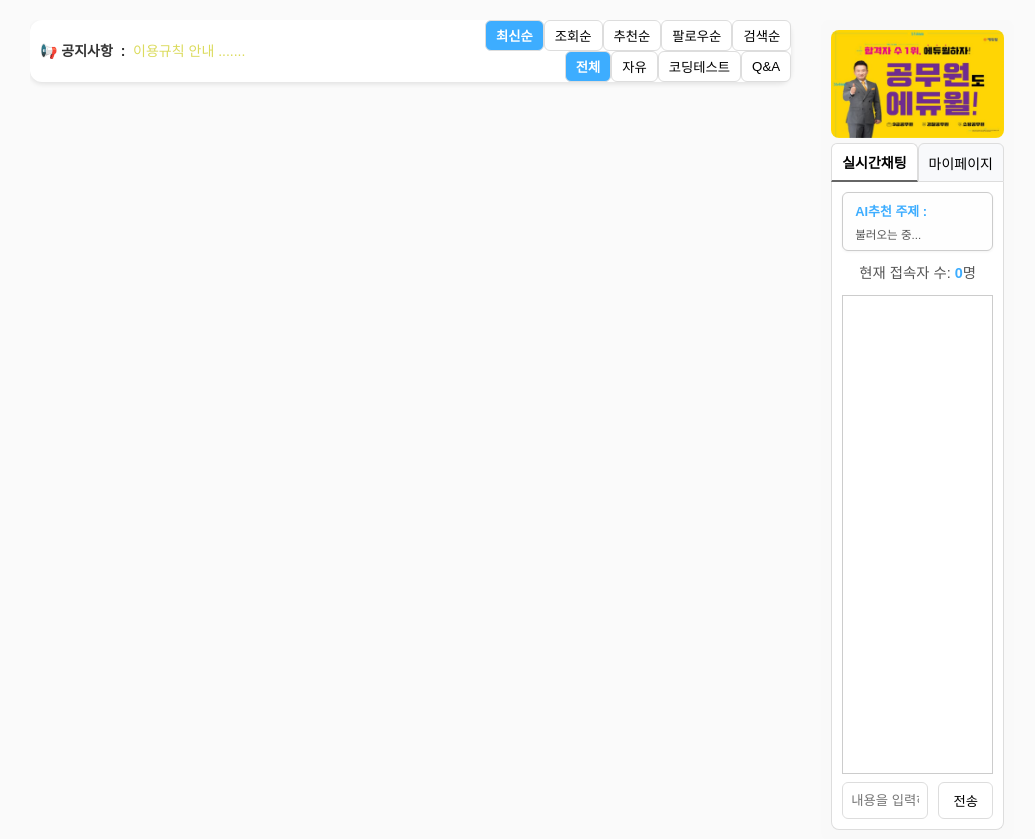
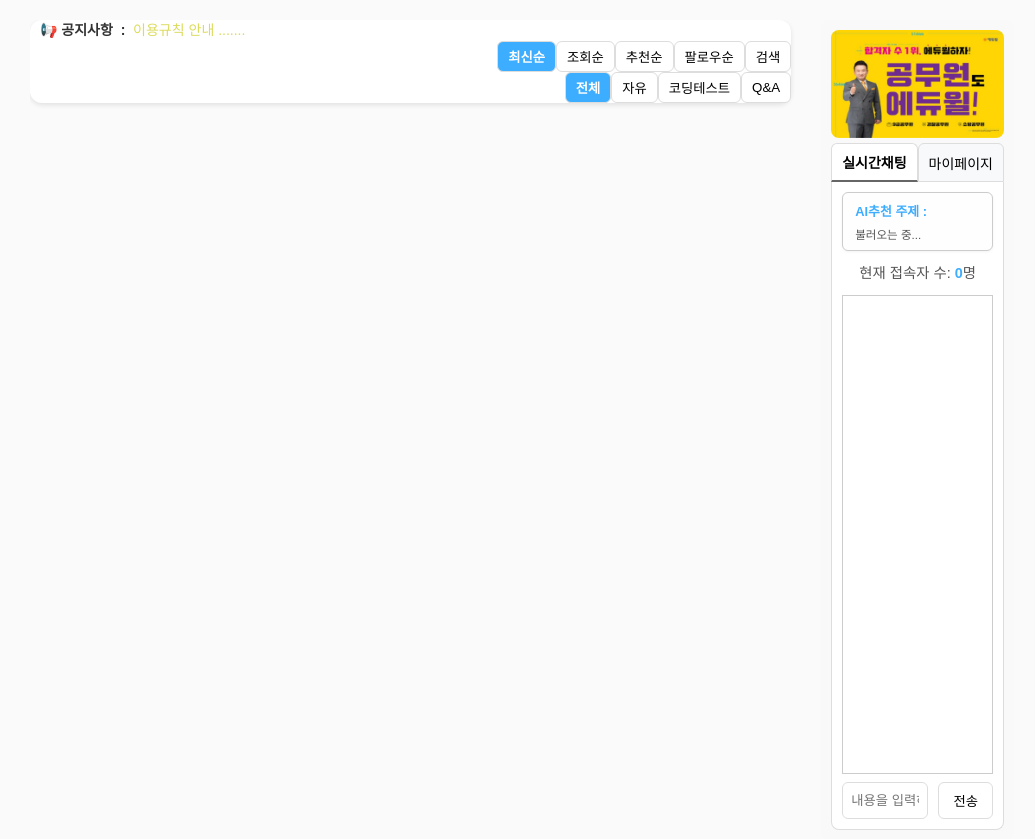
Before and after one commit to ekaxoddltka-source/flaskproject, a Flask app: page / in a window 1280 px wide. Shown: the part 114-953 px from the top of the page, without its empty margins (118-1153 px from the left). Run offline with Flask 3, Linux system fonts and the light colour scheme; data that the repository does not hold is empty; some libraries are stand-ins or nearby versions.

Commit message:
글쓰기 버튼 교체, 공지사항 호출 주기 변경, 버튼 리뉴얼 밑작업

```diff
--- a/app/home/routes.py
+++ b/app/home/routes.py
@@ -79,6 +79,8 @@ def load_more_posts():
             board_filter_sql += " AND board_category = 5"
         elif "/privacy" in current_route:
             board_filter_sql += " AND board_category = 6"
+        else:
+            board_filter_sql += " AND board_category IN (1,2,3)"
 
         # 팔로우 필터
         login_user_id = session.get("user", {}).get("id")
@@ -431,7 +433,7 @@ def home():
         conn.close()
 
     notice_buttons = {
-        "top_buttons": ["최신순", "조회순", "추천순", "팔로우순", "검색순"],
+        "top_buttons": ["최신순", "조회순", "추천순", "팔로우순", "검색"],
         "feed_buttons": ["전체", "자유", "코딩테스트", "Q&A"]
     }
 
@@ -905,7 +907,7 @@ def info():
         conn.close()
 
     notice_buttons = {
-    "top_buttons": ["최신순", "조회순", "검색순"],
+    "top_buttons": ["최신순", "조회순", "검색"],
     "feed_buttons": ["전체"]
     }
 
@@ -1108,7 +1110,7 @@ def terms():
         conn.close()
 
     notice_buttons = {
-    "top_buttons": ["최신순", "조회순", "검색순"],
+    "top_buttons": ["최신순", "조회순", "검색"],
     "feed_buttons": ["전체"]
     }
 
@@ -1311,7 +1313,7 @@ def privacy():
         conn.close()
 
     notice_buttons = {
-    "top_buttons": ["최신순", "조회순", "검색순"],
+    "top_buttons": ["최신순", "조회순", "검색"],
     "feed_buttons": ["전체"]
     }
 
@@ -1940,7 +1942,7 @@ def tag_filter(tag_name=None):
         conn.close()
 
     notice_buttons = {
-        "top_buttons": ["최신순", "조회순", "추천순", "팔로우순", "검색순"],
+        "top_buttons": ["최신순", "조회순", "추천순", "팔로우순", "검색"],
         "feed_buttons": ["전체", "자유", "코딩테스트", "Q&A"]
     }
 
--- a/app/home/templates/home.html
+++ b/app/home/templates/home.html
@@ -214,7 +214,7 @@
 
 {% if show_writeBtn %}
 {% if session.user %}
-<a href="{{ url_for('home.write') }}" class="write-btn">✏</a>
+<a href="{{ url_for('home.write') }}" class="write-btn">＋</a>
 {% endif %}
 {% endif %}
 
--- a/app/home/templates/info.html
+++ b/app/home/templates/info.html
@@ -138,7 +138,7 @@
 
 {% if show_writeBtn %}
 {% if session.user %}
-<a href="{{ url_for('home.write') }}" class="write-btn">✏</a>
+<a href="{{ url_for('home.write') }}" class="write-btn">＋</a>
 {% endif %}
 {% endif %}
 
--- a/app/home/templates/privacy.html
+++ b/app/home/templates/privacy.html
@@ -137,7 +137,7 @@
 
 {% if show_writeBtn %}
 {% if session.user %}
-<a href="{{ url_for('home.write') }}" class="write-btn">✏</a>
+<a href="{{ url_for('home.write') }}" class="write-btn">＋</a>
 {% endif %}
 {% endif %}
 
--- a/app/home/templates/terms.html
+++ b/app/home/templates/terms.html
@@ -137,7 +137,7 @@
 
 {% if show_writeBtn %}
 {% if session.user %}
-<a href="{{ url_for('home.write') }}" class="write-btn">✏</a>
+<a href="{{ url_for('home.write') }}" class="write-btn">＋</a>
 {% endif %}
 {% endif %}
 
--- a/app/mypage/templates/mypage-posts.html
+++ b/app/mypage/templates/mypage-posts.html
@@ -233,7 +233,7 @@ body::before {
 
 {% if show_writeBtn %}
 {% if session.user %}
-<a href="{{ url_for('home.write') }}" class="write-btn">✏</a>
+<a href="{{ url_for('home.write') }}" class="write-btn">＋</a>
 {% endif %}
 {% endif %}
 
--- a/app/static/css/base.css
+++ b/app/static/css/base.css
@@ -375,11 +375,6 @@ header {
     border-radius: 12px;
     box-shadow: 0 2px 5px rgba(0, 0, 0, 0.1);
 }
-.notice-row {
-    display: flex;
-    justify-content: space-between;
-    align-items: center;
-}
 .notice-text {
     font-size: 14px;
     line-height: 1.5;
--- a/app/static/js/base.js
+++ b/app/static/js/base.js
@@ -188,8 +188,8 @@ document.addEventListener("DOMContentLoaded", () => {
     // 첫 로딩 때 한번 실행
     loadLatestNotice();
 
-    // 주기적 갱신 (5초마다)
-    setInterval(loadLatestNotice, 5000);
+    // 주기적 갱신 (10초마다)
+    setInterval(loadLatestNotice, 10000);
 
 // ===========================
 // 4. 사이드바 탭 전환 기능
@@ -377,7 +377,7 @@ document.addEventListener("DOMContentLoaded", () => {
         clicked.classList.add("active");
     }
 
-    const searchBtn = Array.from(topButtons).find(btn => btn.textContent.includes("검색순"));
+    const searchBtn = Array.from(topButtons).find(btn => btn.textContent.includes("검색"));
 
     if (searchBtn) {
         searchBtn.parentElement.style.position = "relative";
--- a/app/templates/header.html
+++ b/app/templates/header.html
@@ -68,7 +68,6 @@
       <div class="posts-wrapper">
         <!-- 공지/정렬버튼 -->
         <div class="notice-bar">
-          <div class="notice-row">
 
             <div class="notice-text">
             <strong>📢 공지사항&nbsp;&nbsp;: </strong>&nbsp;&nbsp;
@@ -81,16 +80,16 @@
               <div class="top-buttons">
                   {% set current_endpoint = request.endpoint %}
                   {% for btn in notice_buttons.top_buttons %}
-                      {% if btn != "검색순" %}
+                      {% if btn != "검색" %}
                       <a href="{{ url_for(current_endpoint, top=btn, feed=request.args.get('feed','전체')) }}">
                           <button {% if request.args.get('top','최신순') == btn %}class="active"{% endif %}>{{ btn }}</button>
                       </a>
                       {% endif %}
                   {% endfor %}
 
-                  {% if "검색순" in notice_buttons.top_buttons %}
+                  {% if "검색" in notice_buttons.top_buttons %}
                   <!-- 검색 버튼 -->
-                  <button id="btnSearchToggle">검색순</button>
+                  <button id="btnSearchToggle">검색</button>
 
                   <!-- 히든 검색창 -->
                   <div id="inlineSearchBox" style="display:none; margin-top:6px;">
@@ -115,5 +114,4 @@
               </div>
             </div>
             {% endif %}
-          </div>
         </div>
```
